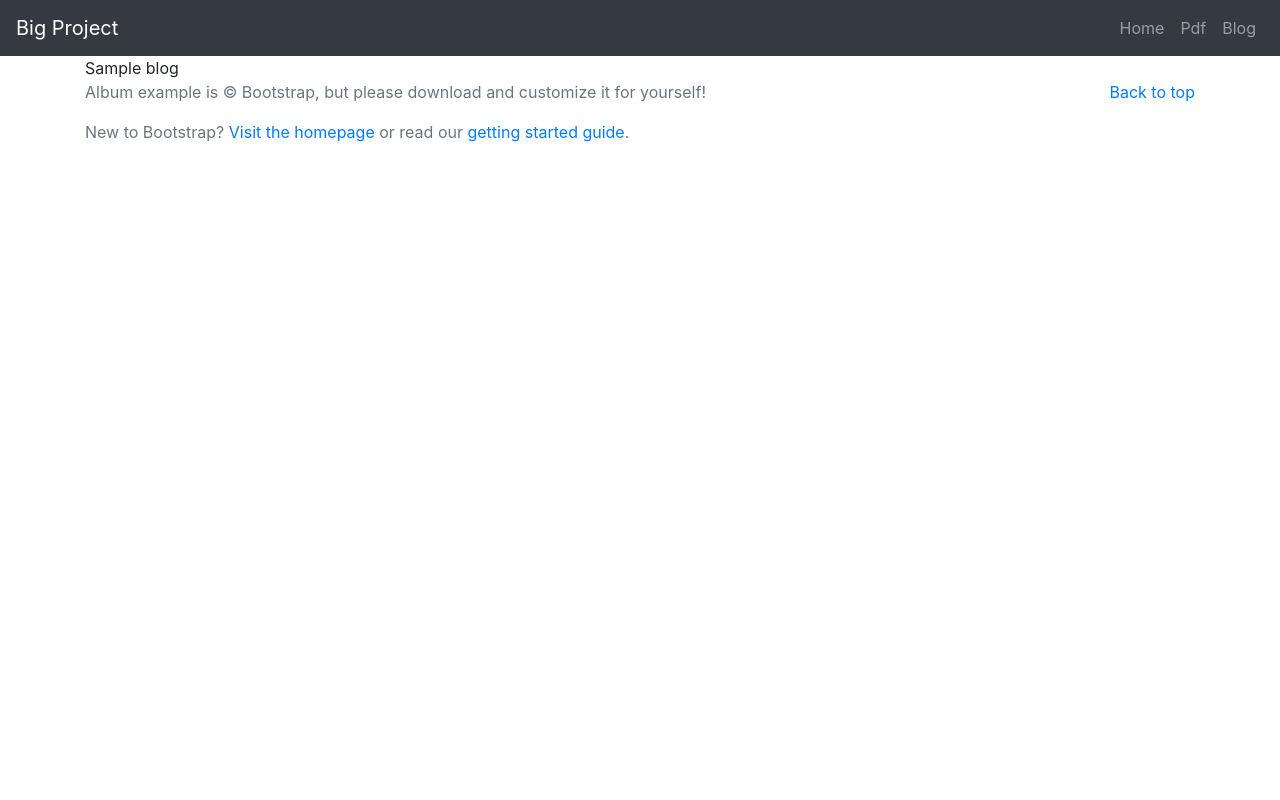
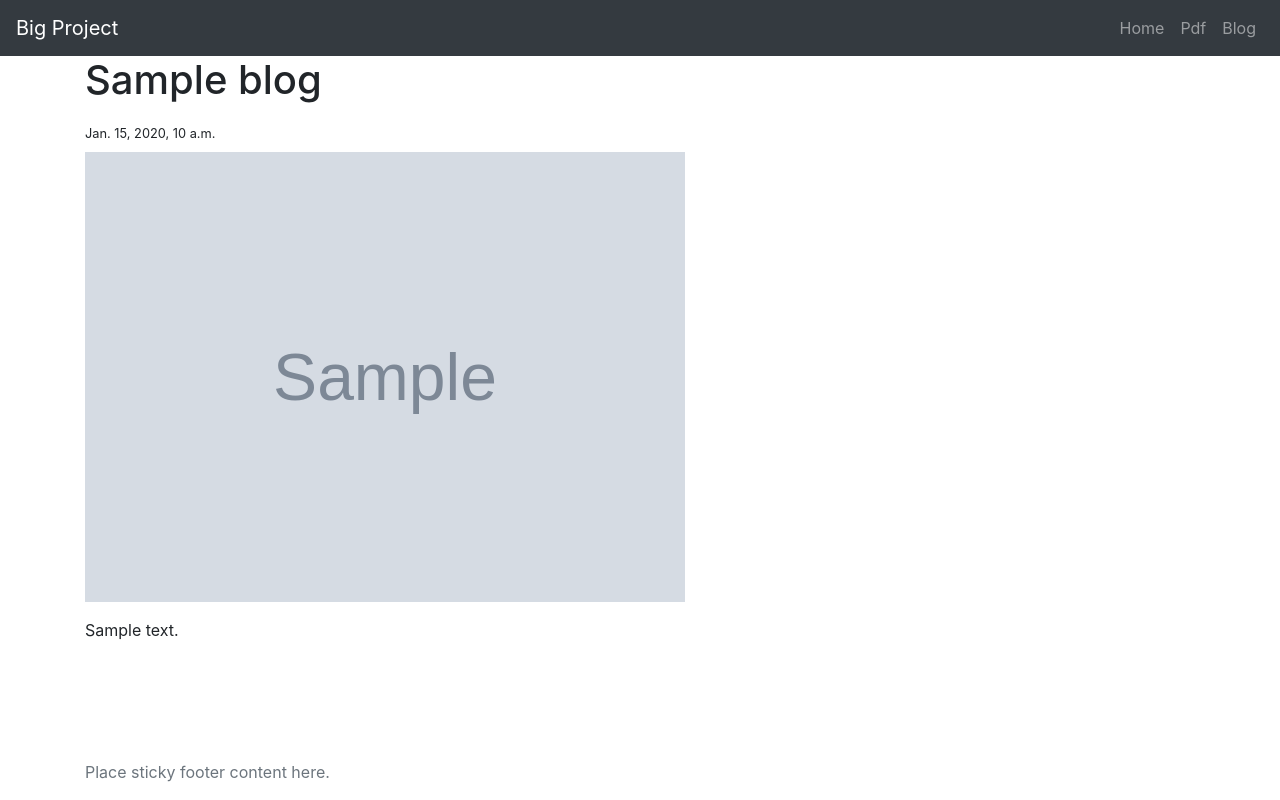
Before and after one commit to mikohan/portfolio, a Django app: template blog/templates/blog/detail.html in a window 1280 px wide. Run offline with Django 3.2, Linux system fonts and the light colour scheme; the template is opened without the code that fills it: most values are stand-ins (such as "Sample title", 1, 10 or a date in 2020); grey boxes marked "Sample" are stand-in pictures; data that the repository does not hold is empty; some libraries are stand-ins or nearby versions.

Commit message:
Finished with templates

```diff
--- a/blog/templates/blog/detail.html
+++ b/blog/templates/blog/detail.html
@@ -1,4 +1,14 @@
 {% extends "base.html" %}
-{% block content %}
+
+{%block title %}
 {{ blog.title }}
 {% endblock %}
+
+{% block content %}
+<h1>{{ blog.title }}</h1>
+<div class="pb-2 pt-2"><small>{{ blog.pub_date_pretty }}</small></div>
+<div class="pb-3">
+<img class="img-fluid" src="{{ blog.image.url }}" height="600" width="600">
+    </div>
+<p class="mt-30">{{ blog.body }}</p>
+{% endblock %}
--- a/jobs/templates/base.html
+++ b/jobs/templates/base.html
@@ -28,7 +28,7 @@
             <div class="navbar-nav ml-auto">
                 <a class="nav-item nav-link {{ home }}" href="{% url 'home' %}">Home <span class="sr-only">(current)</span></a>
                 <a class="nav-item nav-link" href="{% static '001.pdf' %}">Pdf</a>
-                <a class="nav-item nav-link {{ blog }}" href="{% url 'allblogs'%}">Blog</a>
+                <a class="nav-item nav-link {{ blog }} {{ detail }}" href="{% url 'allblogs'%}">Blog</a>
             </div>
         </div>
     </nav>
@@ -41,15 +41,10 @@
     </div>
 </main>
 
-<footer class="text-muted">
-    <div class="container">
-        <p class="float-right">
-            <a href="#">Back to top</a>
-        </p>
-        <p>Album example is &copy; Bootstrap, but please download and customize it for yourself!</p>
-        <p>New to Bootstrap? <a href="https://getbootstrap.com/">Visit the homepage</a> or read our <a
-                href="/docs/4.3/getting-started/introduction/">getting started guide</a>.</p>
-    </div>
+<footer class="footer mt-auto py-3 fixed-bottom">
+  <div class="container">
+    <span class="text-muted">Place sticky footer content here.</span>
+  </div>
 </footer>
 <script crossorigin="anonymous" integrity="sha384-q8i/X+965DzO0rT7abK41JStQIAqVgRVzpbzo5smXKp4YfRvH+8abtTE1Pi6jizo"
         src="https://code.jquery.com/jquery-3.3.1.slim.min.js"></script>
--- a/jobs/templates/jobs/home.html
+++ b/jobs/templates/jobs/home.html
@@ -1,4 +1,5 @@
 {% extends "base.html" %}
+{% block title %} Home page {% endblock %}
 {% block jimbotron %}
 <section class="jumbotron text-center">
     <div class="container">
```
